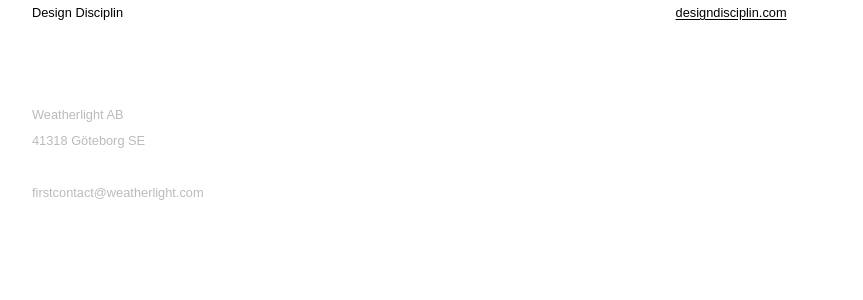
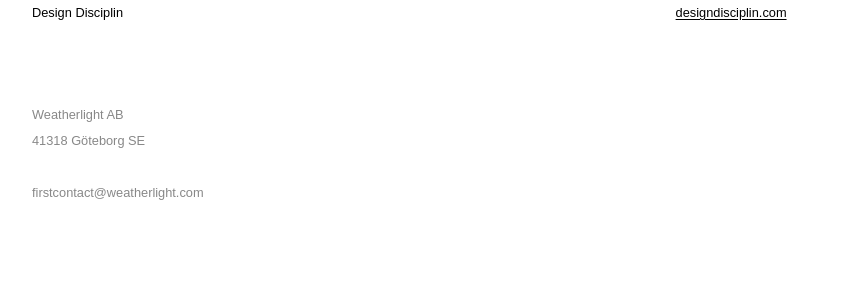
Before and after one commit to mbaytas/weatherlight, a Jekyll site: the page built from README.md, in a window 1280 px wide. Shown: the part 789-1089 px from the top of the page, without its empty margins (208-1071 px from the left). Built offline with Jekyll 4.4.1, drawn with Linux system fonts in a browser that asks for light colours; some web fonts are replaced; our own code applies the rules of GitHub Pages for plain Markdown files.

Commit message:
Update default.html

```diff
--- a/_layouts/default.html
+++ b/_layouts/default.html
@@ -87,7 +87,7 @@ a {
   color: #000;
 }
 footer {
-  color: #bbb;
+  color: #888;
 }
 
 /* Rastersystem */
```
